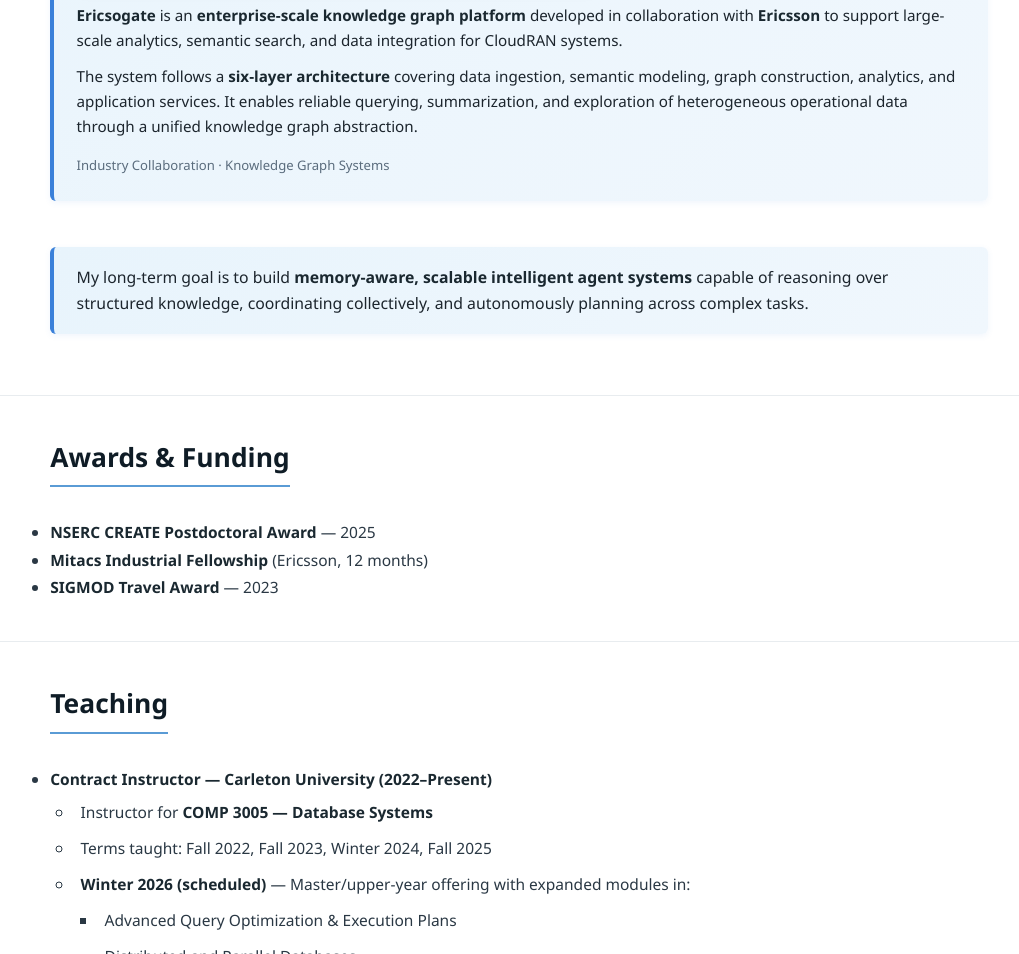
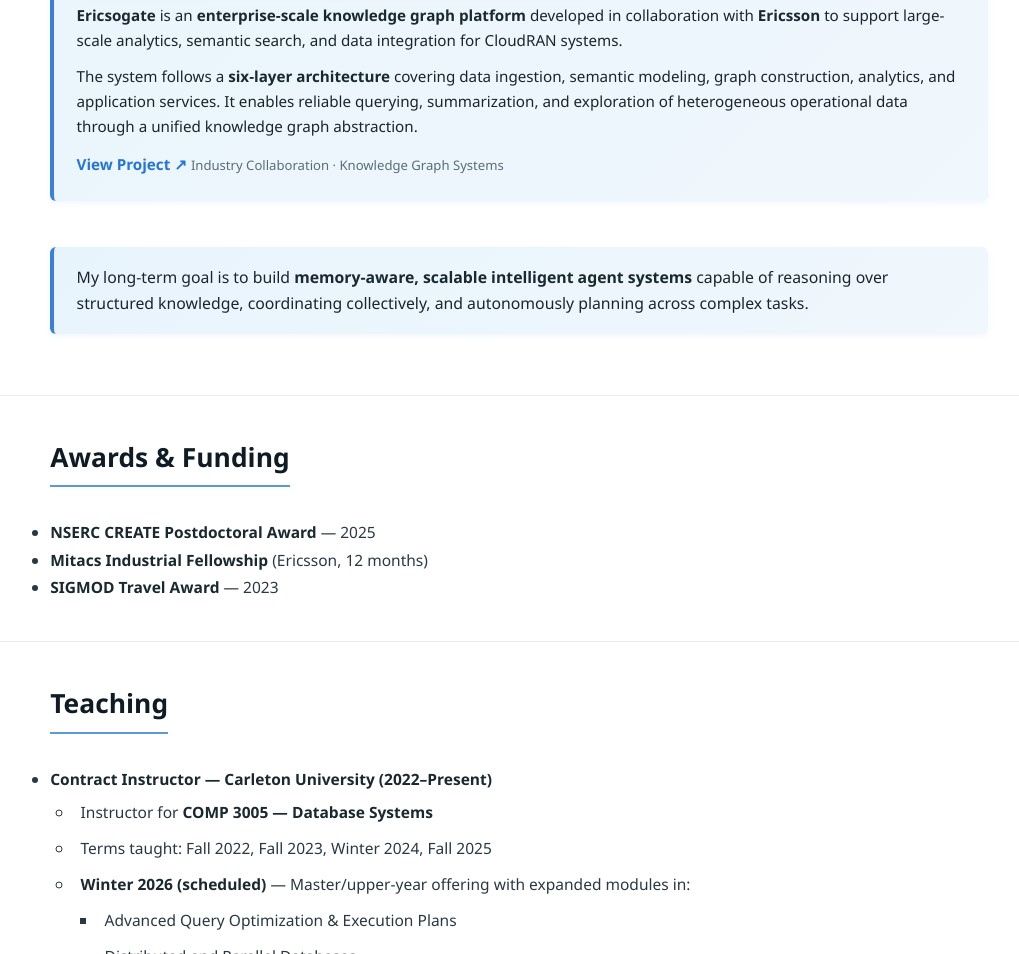
Before and after one commit to aorogat/aorogat.github.io, a plain HTML site: page index.html in a window 1280 px wide. Shown: the part 3482-4436 px from the top of the page, without its empty margins (241-1260 px from the left). Drawn offline with Linux system fonts and the light colour scheme.

```diff
--- a/index.html
+++ b/index.html
@@ -602,6 +602,16 @@
       operational data through a unified knowledge graph abstraction.
     </p>
 
+    <a href="https://aorogat.github.io/Ericsogate/"
+           target="_blank"
+           style="
+             color:#2575d6;
+             font-weight:600;
+             text-decoration:none;
+           ">
+           View Project ↗
+        </a>
+
     <span style="
         display:inline-block;
         font-size:.82rem;
```
